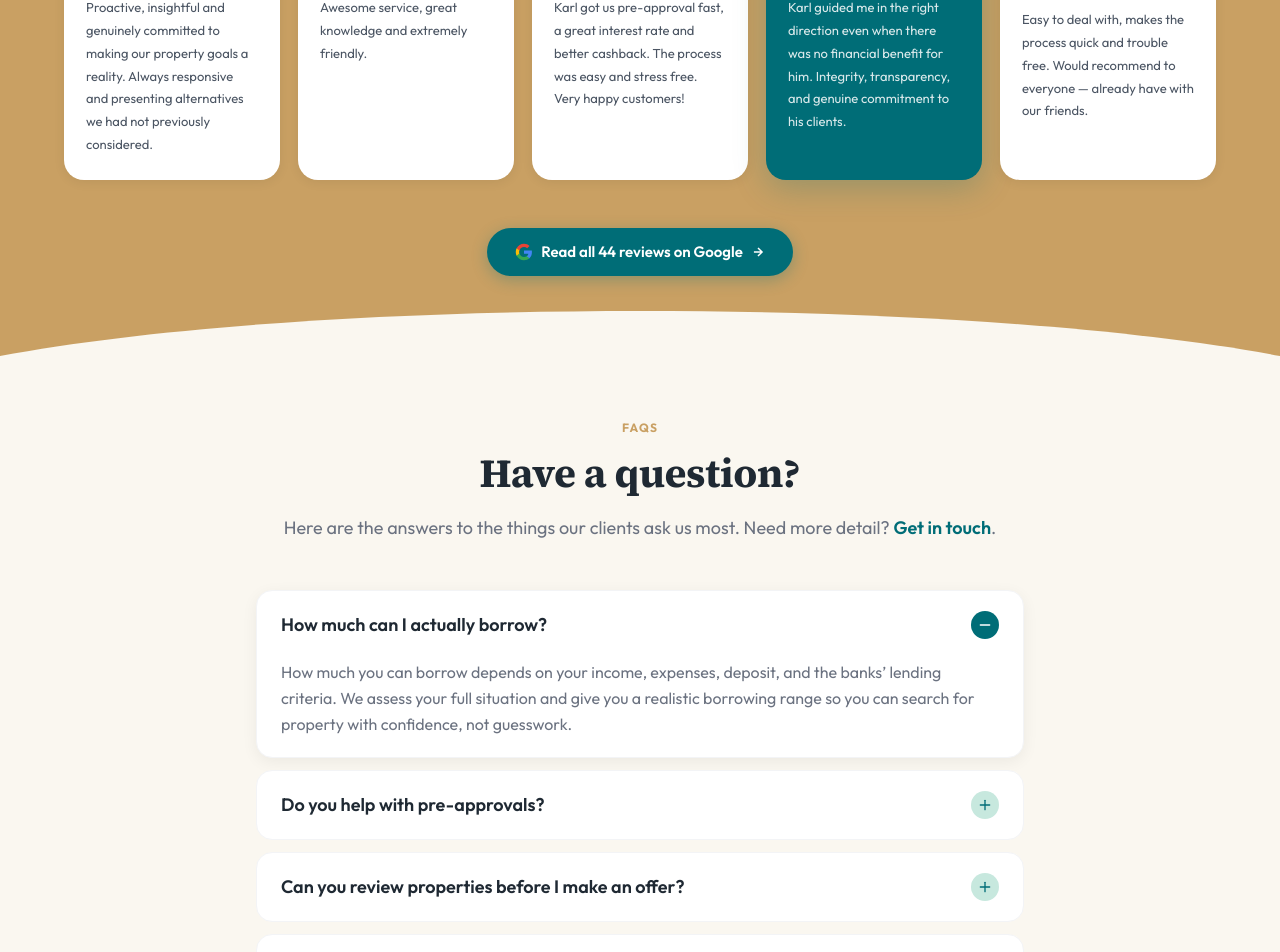
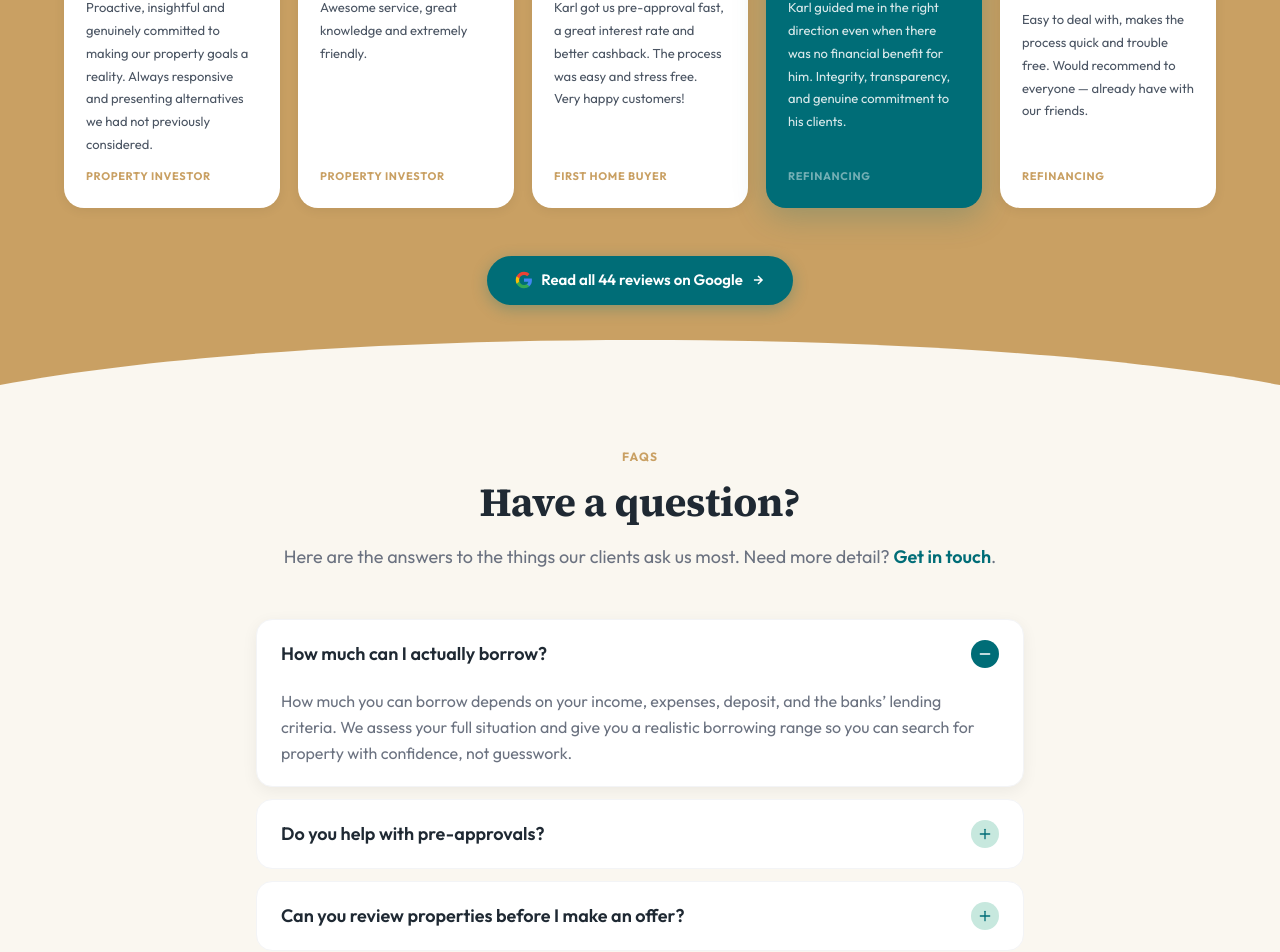
Before and after one commit to karlplank93/base-mortgages, a Next.js app: page / in a window 1280 px wide. Shown: the part 3377-4329 px from the top of the page. Built offline with nearby package versions, Linux system fonts and the light colour scheme.

Commit message:
Update Reviews.tsx

```diff
--- a/components/Reviews.tsx
+++ b/components/Reviews.tsx
@@ -161,6 +161,9 @@ export default function Reviews() {
               <p style={{ color: r.featured ? 'rgba(255,255,255,0.85)' : '#4B5563', fontSize: 13, lineHeight: 1.75, flex: 1, margin: 0 }}>
                 {r.text}
               </p>
+              <div style={{ color: r.featured ? 'rgba(255,255,255,0.45)' : '#C9A063', fontSize: 11, fontWeight: 700, letterSpacing: '0.06em', textTransform: 'uppercase' }}>
+                {r.descriptor}
+              </div>
             </div>
           ))}
         </div>
```
